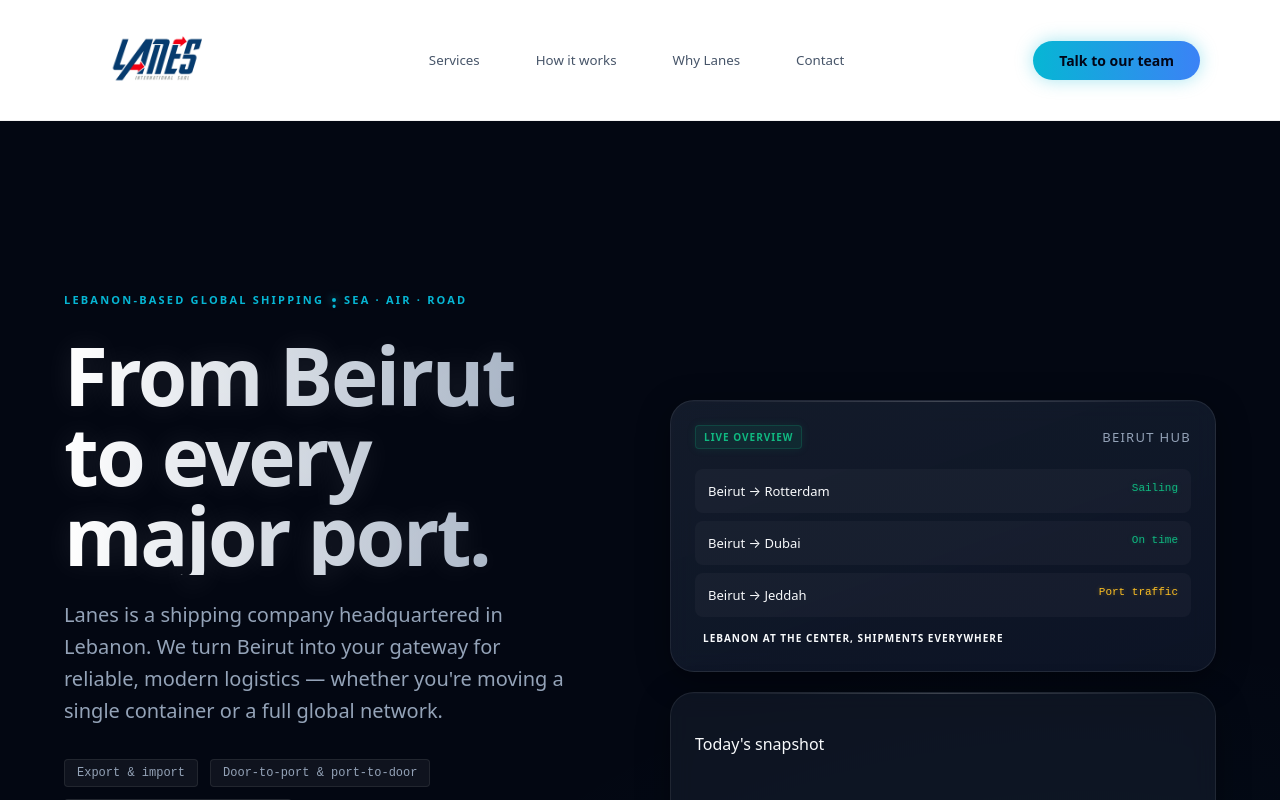
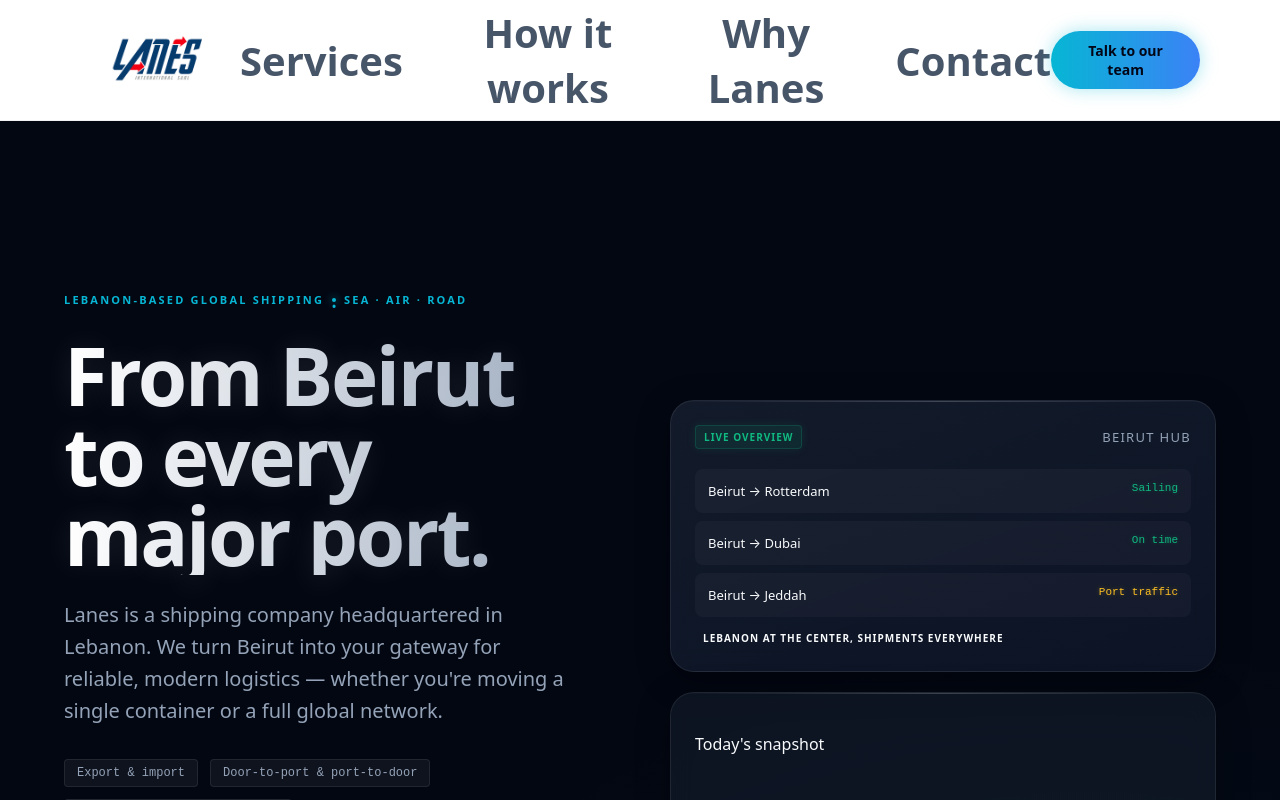
Before and after one commit to georgesmakoukji/lanes, a Next.js app: page / in a window 1280 px wide. Shown: the top 800 px of the page. Built offline with nearby package versions, Linux system fonts and the light colour scheme.

Commit message:
style: Ensure header navigation typography takes precedence with increased font size and weight for improved emphasis and visibility.

```diff
--- a/app/globals.css
+++ b/app/globals.css
@@ -149,6 +149,12 @@
   text-transform: uppercase;
   color: #475569;
   /* Slate 600 */
+}
+
+/* Ensure header nav typography wins over any globals */
+.nav .nav-links button {
+  font-size: 2.5rem !important;
+  font-weight: 800 !important;
 }
 
 .nav-links button:hover {
```
